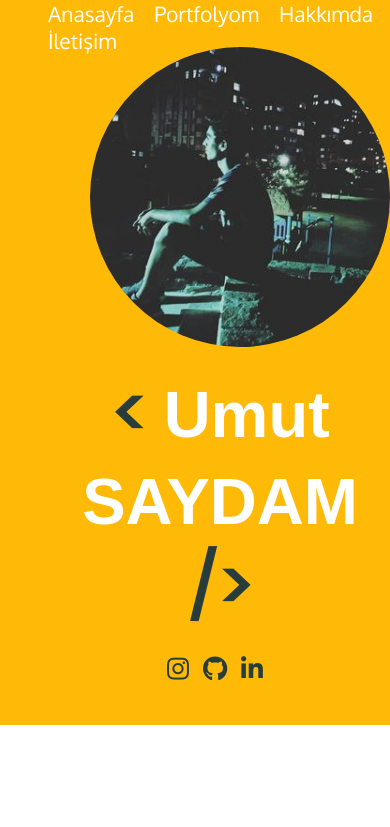
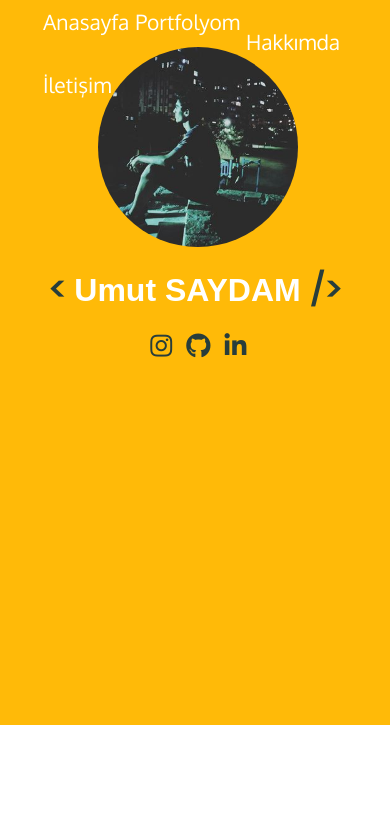
Before and after one commit to umutsaydam/umutsaydam, a plain HTML site: page index.html in a window 390 px wide. Shown: the top 827 px of the page. Drawn offline with Linux system fonts and the light colour scheme; a web font is replaced by a local one.

Commit message:
Update style.css

```diff
--- a/Css/style.css
+++ b/Css/style.css
@@ -789,7 +789,8 @@ a{
     }
 
     #menu a{
-        padding: 8px 0;
+        padding: 8px 3px;
+        float:left;
         font-size: 21px;
         color: #fff;
     }
@@ -806,15 +807,15 @@ a{
     }
 
     .header img{
-        width: 300px;
-        height: 300px;
+        width: 200px;
+        height: 200px;
         border-radius: 150px;
-        margin-left: 23%;
+        margin-left: 25%;
         margin-top: 12%;
     }
 
     .header ul{
-        text-align: center;
+        margin-left:27%;
     }
 
     .header li{
@@ -831,8 +832,8 @@ a{
     .header h2{
         color: #fff;
         text-align: center;
-        margin-left: 50px;
-        font-size: 65px;
+        margin-left: 0px;
+        font-size: 32px;
         padding: 15px;
         cursor: default;
         font-family: 'Encode Sans SC', sans-serif !important;
@@ -868,8 +869,8 @@ a{
 
     .content h2 {
         text-align: center;
-        font-size: 50px;
-        padding: 60px;
+        font-size: 35px;
+        padding: 38px;
     }
 
     .content .icerik{
@@ -877,7 +878,7 @@ a{
         display: inline-block;
         border: 1px solid #fff;
         text-align: center;
-        padding: 10px;
+        padding: 5px;
         overflow: auto;
         margin-left: 10px;
         margin-top: -15px;
@@ -1004,7 +1005,7 @@ a{
         padding: 8px;
         color:#000;
         float: right;
-        margin-right: 0%;
+        margin-right: -7%;
         border-radius: 3px;
     }
 
```
